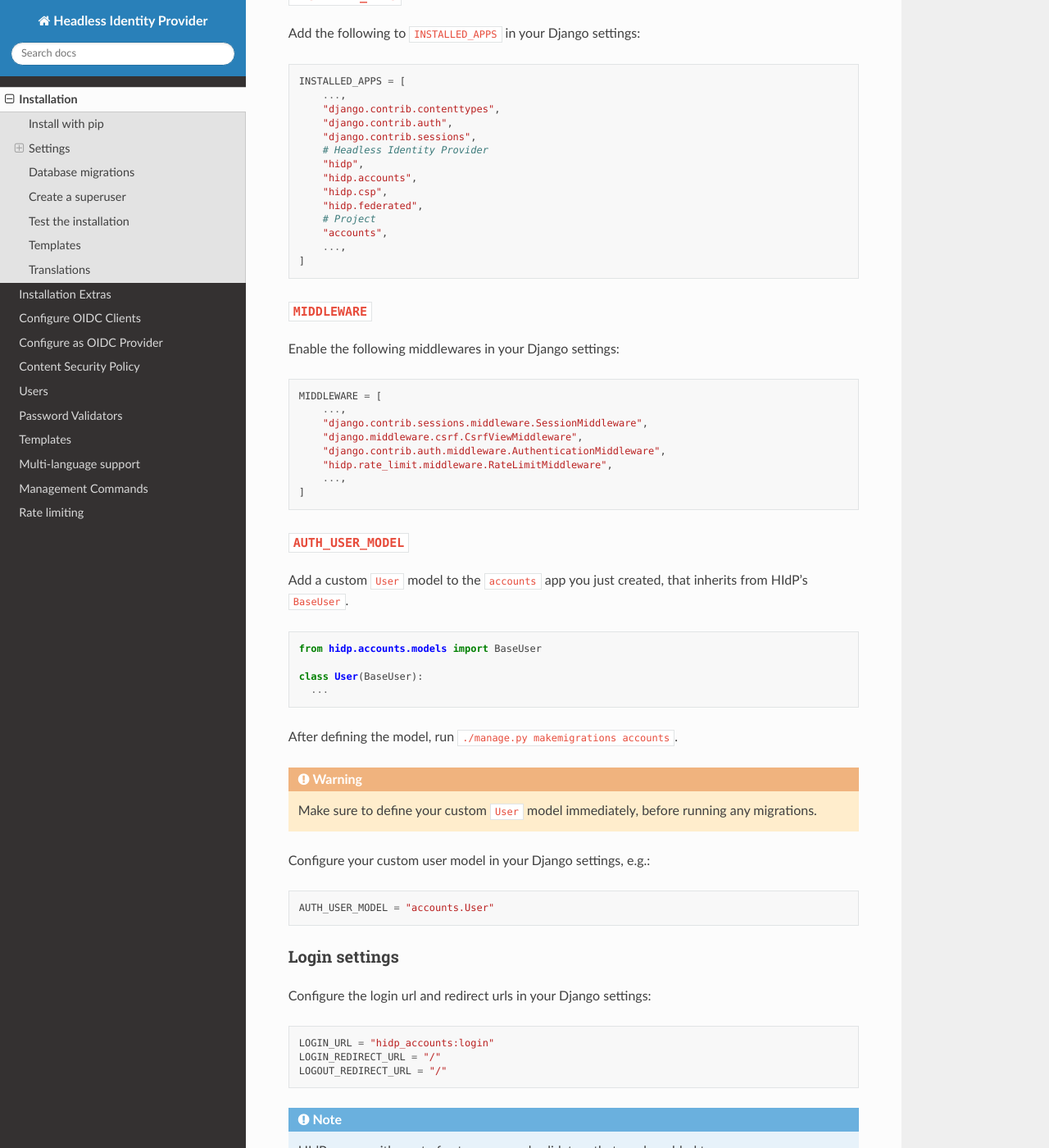
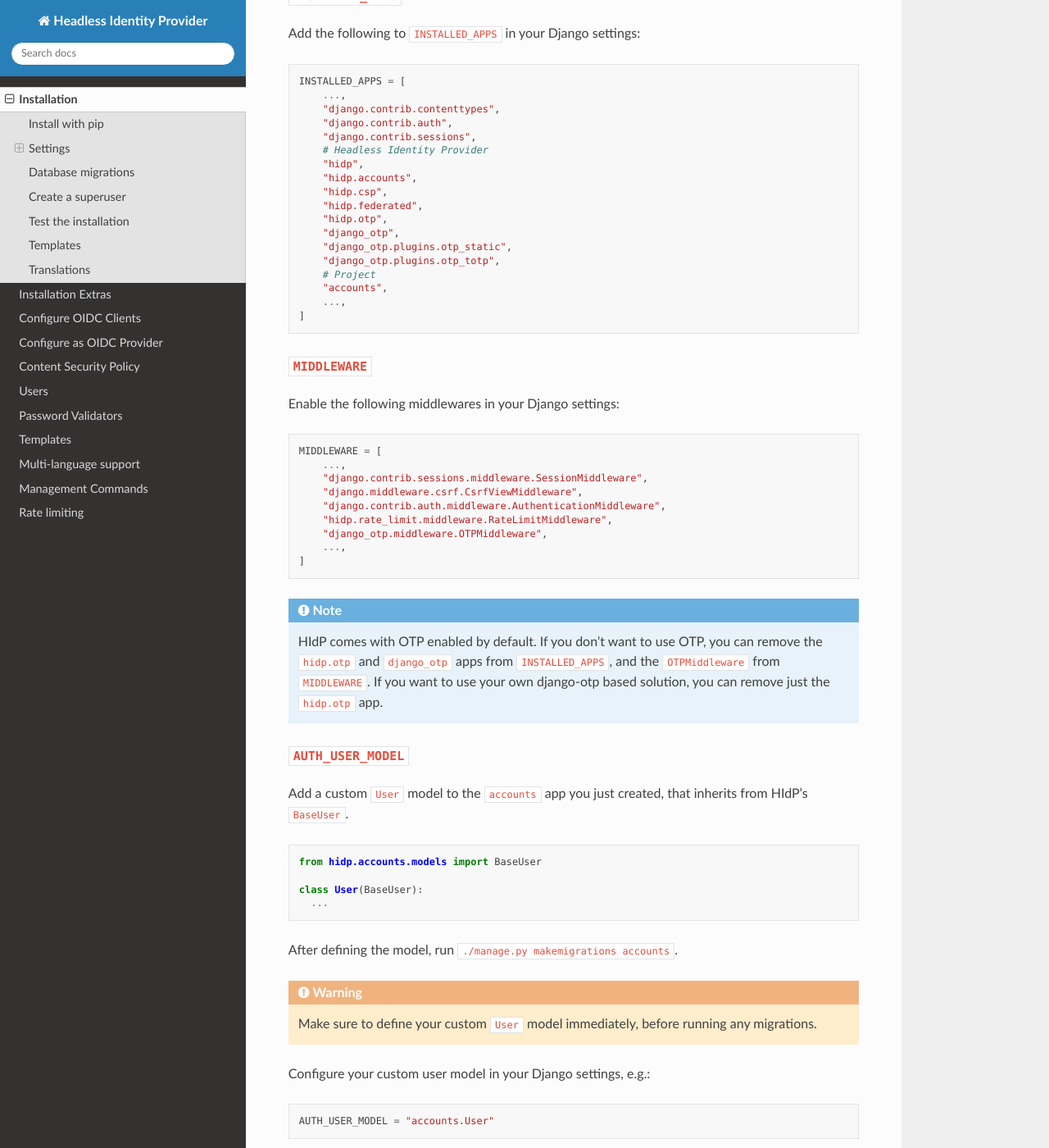
Before and after one commit to leukeleu/django-hidp, a Sphinx documentation site: the page built from packages/hidp/docs/installation.md, in a window 1280 px wide and 1400 px high, scrolled down 960 px. Shown: the whole window at 82% size. Built offline with Sphinx 7.4.7 and the Read the Docs theme 3.1.0, drawn with Linux system fonts in a browser that asks for light colours.

Commit message:
Add OTP installation instructions

````diff
--- a/packages/hidp/docs/installation.md
+++ b/packages/hidp/docs/installation.md
@@ -45,6 +45,10 @@ INSTALLED_APPS = [
     "hidp.accounts",
     "hidp.csp",
     "hidp.federated",
+    "hidp.otp",
+    "django_otp",
+    "django_otp.plugins.otp_static",
+    "django_otp.plugins.otp_totp",
     # Project
     "accounts",
     ...,
@@ -62,9 +66,16 @@ MIDDLEWARE = [
     "django.middleware.csrf.CsrfViewMiddleware",
     "django.contrib.auth.middleware.AuthenticationMiddleware",
     "hidp.rate_limit.middleware.RateLimitMiddleware",
+    "django_otp.middleware.OTPMiddleware",
     ...,
 ]
 ```
+
+:::{note}
+HIdP comes with OTP enabled by default. If you don't want to use OTP, you can remove the `hidp.otp` and `django_otp`
+apps from `INSTALLED_APPS`, and the `OTPMiddleware` from `MIDDLEWARE`.
+If you want to use your own django-otp based solution, you can remove just the `hidp.otp` app.
+:::
 
 ### `AUTH_USER_MODEL`
 
````
